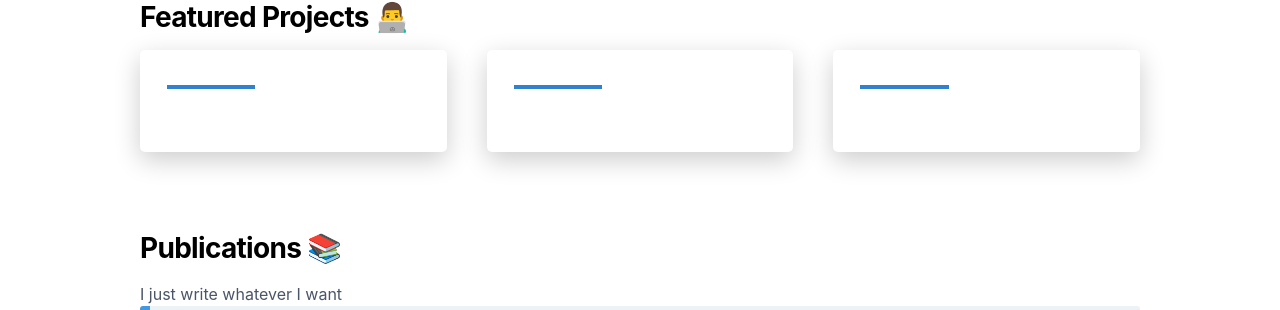
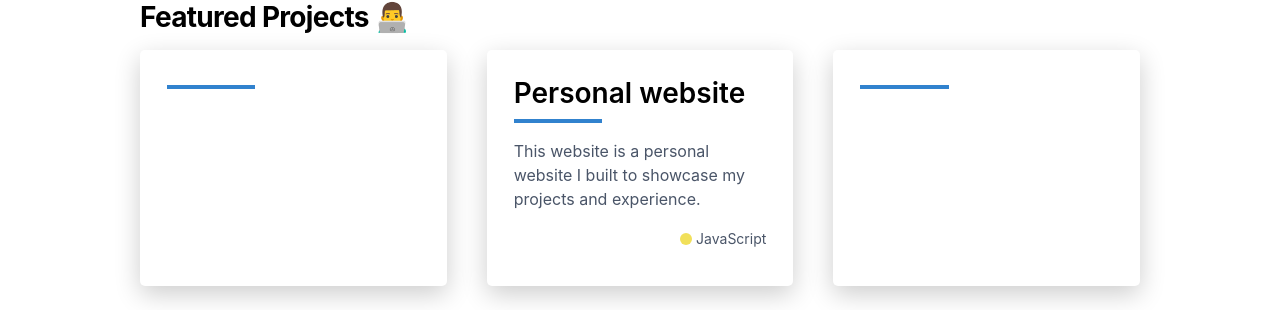
Before and after one commit to giabaocorn20/my-personal-website, a Next.js app: page / in a window 1280 px wide. Shown: the part 789-1099 px from the top of the page. Built offline with nearby package versions, Linux system fonts and the light colour scheme.

Commit message:
add fetured project

```diff
--- a/pages/index.js
+++ b/pages/index.js
@@ -117,12 +117,12 @@ export default function Index() {
                 // language="TypeScript"
                 />
                 <ProjectCard
-                // title="benjamincarlson.io"
-                // description="This website is a personal website I built to showcase my projects and experience."
-                // repoHref="https://github.com/bjcarlson42/benjamincarlson.io"
-                // demoHref="https://benjamincarlson.io"
-                // languageColor="#f1e05a"
-                // language="JavaScript"
+                title="Personal website"
+                description="This website is a personal website I built to showcase my projects and experience."
+                repoHref="https://github.com/giabaocorn20/giabaocorn20.github.io"
+                demoHref="https://my-personal-website-a7646whcp-giabaocorn20.vercel.app/"
+                languageColor= '#f1e05a'
+                language="JavaScript"
                 />
                 <ProjectCard
                 // title="Word Of The Day App"
--- a/pages/projects/index.js
+++ b/pages/projects/index.js
@@ -11,8 +11,8 @@ import { motion } from "framer-motion"
 import Container from '../../components/Container'
 import ProjectListFull from '../../components/ProjectListFull'
 
-const url = 'https://benjamincarlson.io/projects'
-const title = 'Projects – Benjamin Carlson'
+const url = ''
+const title = 'Projects – Jason Nguyen'
 const description = 'Here are some of the open source projects and GitHub repos I am working on.'
 
 const Projects = () => {
```
